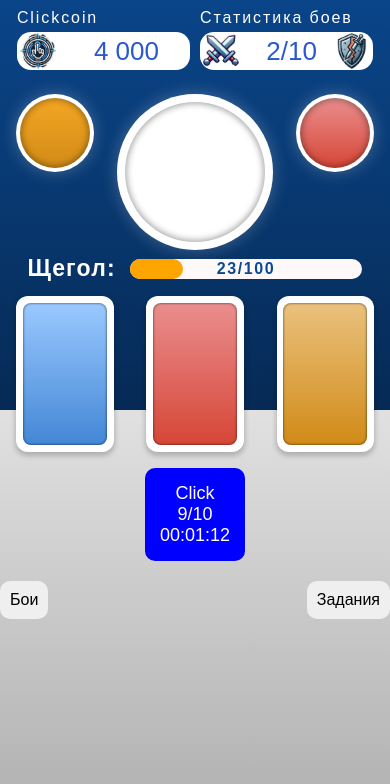
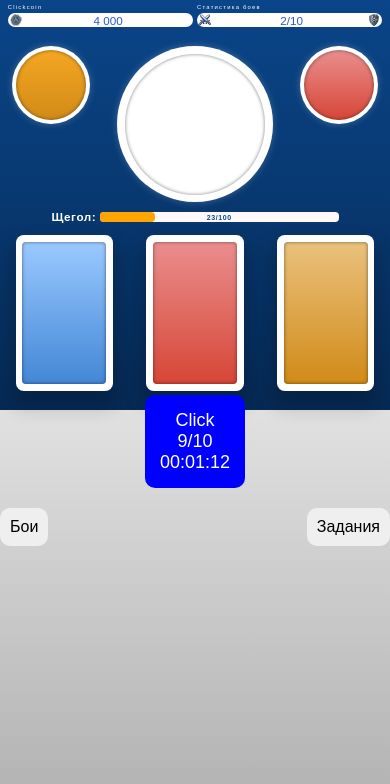
Before and after one commit to AlexandrGrankin/game-ui, a React (Create React App) app: page / in a window 390 px wide. Shown: the top 784 px of the page. Built offline with nearby package versions, Linux system fonts and the light colour scheme; a web font is replaced by a local one.

Commit message:
Поработал над адаптивностью

```diff
--- a/src/components/CardSection/CardSection.css
+++ b/src/components/CardSection/CardSection.css
@@ -2,5 +2,5 @@
     display: flex;
     flex-direction: row;
     justify-content: space-between;
-    padding: 0 1rem 1rem 1rem;
+    padding: 0 4vw 1vw 4vw;
 }
--- a/src/components/InteractiveBorder/InteractiveBorder.css
+++ b/src/components/InteractiveBorder/InteractiveBorder.css
@@ -4,38 +4,14 @@
     align-items: center;
     background: #fff;
     border-radius: 50%;
-    box-shadow: 0 0 1rem 0.1rem rgb(255, 255, 255, 0.20);
+    box-shadow: 0 0 2vw 0.1vw rgb(255, 255, 255, 0.20);
 }
 
 .interactive__border__inner {
     display: flex;
     justify-content: center;
     align-items: center;
-    box-shadow: inset 0 0 0.4rem 0.1rem rgba(0, 0, 0, 0.35);
+    box-shadow: inset 0 0 0.8vw 0.2vw rgba(0, 0, 0, 0.35);
     background: #fff;
     border-radius: 50%;
 }
-
-/*@media (min-width: 880px ) {*/
-/*    .interactive__border__inner {*/
-/*        max-width: 16vw;*/
-/*        max-height: 16vw;*/
-/*    }*/
-
-/*    .interactive__border__outer {*/
-/*        max-width: 18vw;*/
-/*        max-height: 18vw;*/
-/*    }*/
-/*}*/
-
-/*@media (max-width: 1440px) {*/
-/*    .interactive__border__inner {*/
-/*        max-width: 80%;*/
-/*        max-height: 80%;*/
-/*    }*/
-
-/*    .interactive__border__outer {*/
-/*        max-width: 80%;*/
-/*        max-height: 80%;*/
-/*    }*/
-/*}*/
--- a/src/components/InteractiveBorderCard/InteractiveBorderCard.css
+++ b/src/components/InteractiveBorderCard/InteractiveBorderCard.css
@@ -3,15 +3,15 @@
     justify-content: center;
     align-items: center;
     background: #fff;
-    border-radius: 12px;
-    box-shadow: 0 3px 5px 1px rgba(0, 0, 0, 0.2);
+    border-radius: 2vw;
+    box-shadow: 0 3vw 5vw 1vw rgba(0, 0, 0, 0.2);
 }
 
 .interactive__border__card__inner {
     display: flex;
     justify-content: center;
     align-items: center;
-    box-shadow: inset 0 0 2px 1px rgba(0, 0, 0, 0.35);
+    box-shadow: inset 0 0 0.8vw 0.2vw rgba(0, 0, 0, 0.35);
     background: #fff;
-    border-radius: 8px;
+    border-radius: 1vw;
 }
--- a/src/components/ProfileDisplay/ProfileDisplay.css
+++ b/src/components/ProfileDisplay/ProfileDisplay.css
@@ -2,7 +2,7 @@
     display: flex;
     flex-direction: column;
     align-items: center;
-    padding: 1rem;
+    padding: 3vw;
 }
 
 .profile-menu {
@@ -10,40 +10,38 @@
     flex-direction: row;
     justify-content: space-between;
     width: 100%;
-    padding: 0.5rem;
+    padding: 2vw;
 }
 
 .progress-container {
     font-family: 'Inria Sans', sans-serif;
-    font-size: 23px;
+    font-size: 3vw;
     font-weight: 600;
-    line-height: 20px;
     letter-spacing: 0.05em;
     text-align: left;
     display: flex;
     justify-content: center;
+    align-items: end;
     flex-direction: row;
     width: 100%;
     color: white;
 }
 
 .progress-label {
-    margin-right: 14px; /* Добавим отступ между меткой и прогресс-баром */
+    margin-right: 1vw; /* Добавим отступ между меткой и прогресс-баром */
 }
 
 .progress-bar {
     position: relative; /* Это нужно для абсолютного позиционирования текста */
     font-family: 'Inria Sans', sans-serif;
-    font-size: 16px;
+    font-size: 1.8vw;
     font-weight: 400;
-    line-height: 20px;
-    letter-spacing: 0.10em;
     text-align: center;
     width: 65%;
-    height: 20px;
+    height: 2.5vw;
     background: #FFF8F8;
-    border-radius: 10px;
-    margin: 1px 0;
+    border-radius: 1vw;
+    margin: 0.4vw 0;
 }
 
 .progress-value {
@@ -62,5 +60,5 @@
 .progress-fill {
     height: 100%;
     background: orange;
-    border-radius: 10px;
+    border-radius: 1vw;
 }
--- a/src/components/ScoreBoard.jsx
+++ b/src/components/ScoreBoard.jsx
@@ -7,11 +7,11 @@ const ScoreBoard = ({label, value, iconStart, iconEnd}) => {
             <span className="label">{label}</span>
             <div className="scoreboard-counter">
                 <div className="icon-container">
-                    {iconStart && <img src={iconStart} alt="Icon" width="36" height="36"/>}
+                    {iconStart && <img className="icon" src={iconStart} alt="Icon"/>}
                 </div>
                 <span className="value">{value}</span>
                 <div className="icon-container">
-                    {iconEnd && <img src={iconEnd} alt="Icon" width="36" height="36"/>}
+                    {iconEnd && <img className="icon" src={iconEnd} alt="Icon"/>}
                 </div>
             </div>
         </div>
--- a/src/components/ScoreDisplay/ScoreDisplay.css
+++ b/src/components/ScoreDisplay/ScoreDisplay.css
@@ -2,13 +2,13 @@
     display: flex;
     justify-content: space-between;
     color: white;
-    padding-top: 1vh;
-    padding-left: 2vh;
-    padding-right: 2vh;
+    padding-top: 1vw;
+    padding-left: 2vw;
+    padding-right: 2vw;
 }
 
 .score-display div {
-    margin-right: 10px;
+    margin-right: 1vw;
 }
 
 .score-display div:last-child {
@@ -17,19 +17,17 @@
 
 .label {
     font-family: 'Inria Sans', sans-serif;
-    font-size: 16px;
+    font-size: 1.5vw;
     font-weight: 400;
-    line-height: 20px;
-    letter-spacing: 0.12em;
+    letter-spacing: 0.32vw;
     text-align: left;
     padding-bottom: 0.4vh;
 }
 
 .value {
     font-family: 'Inria Sans', sans-serif;
-    font-size: 26px;
+    font-size: 3vw;
     font-weight: 400;
-    line-height: 20px;
     width: 100%;
     align-items: center;
     color: #2958D1;
@@ -45,9 +43,14 @@
 .scoreboard-counter {
     display: flex;
     background: #FFFFFF;
-    border-radius: 14px;
-    height: 38px;
+    border-radius: 2vw;
+    height: 3.5vw;
     justify-content: left; /* Центрирование по вертикали */
     align-items: center;
-    padding: 0 0.2rem;
+    padding: 0 0.6vw;
 }
+
+.icon{
+    height: 3vw;
+    width: 3vw;
+}
--- a/src/styles/App.css
+++ b/src/styles/App.css
@@ -10,7 +10,6 @@ body {
 
 .container {
     position: relative; /* создаём контекст для псевдо-элемента */
-    min-width: 375px;
     height: 100vh;
     width: 100vw;
     padding: 0;
```
